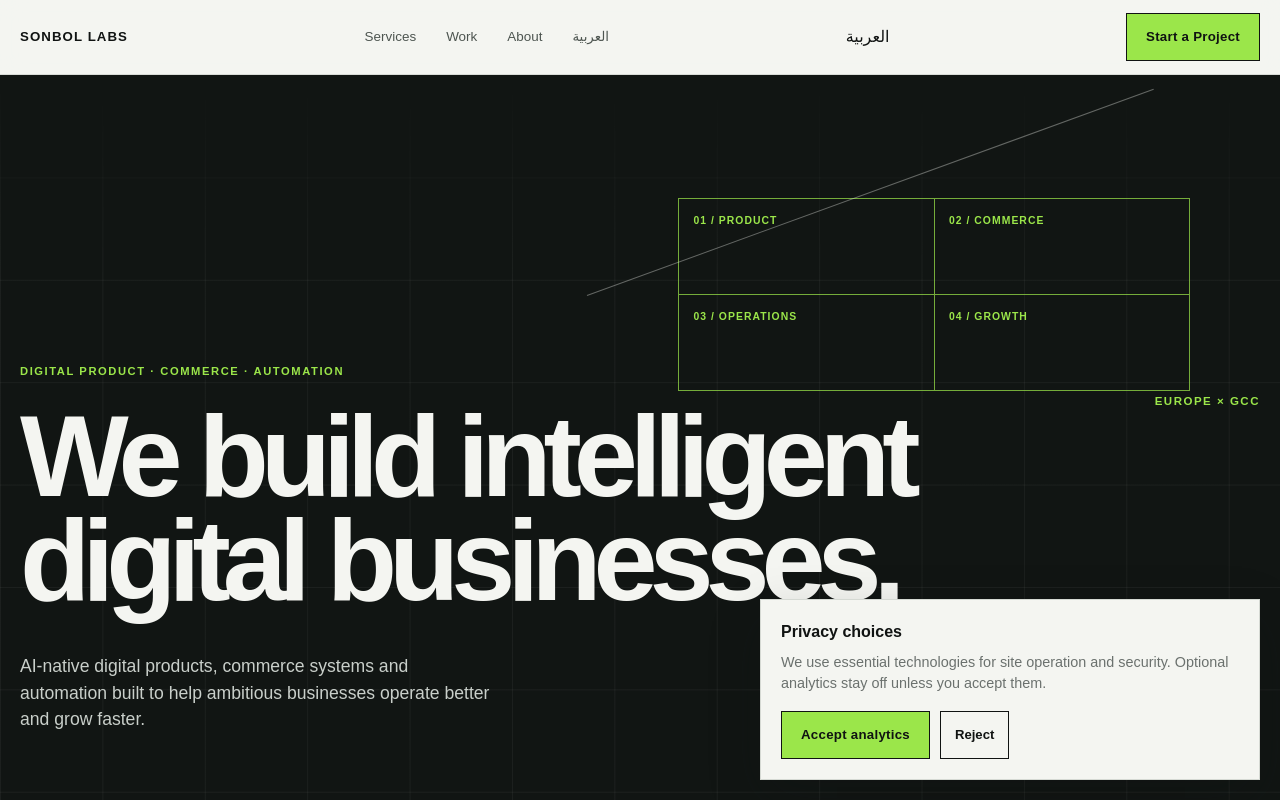
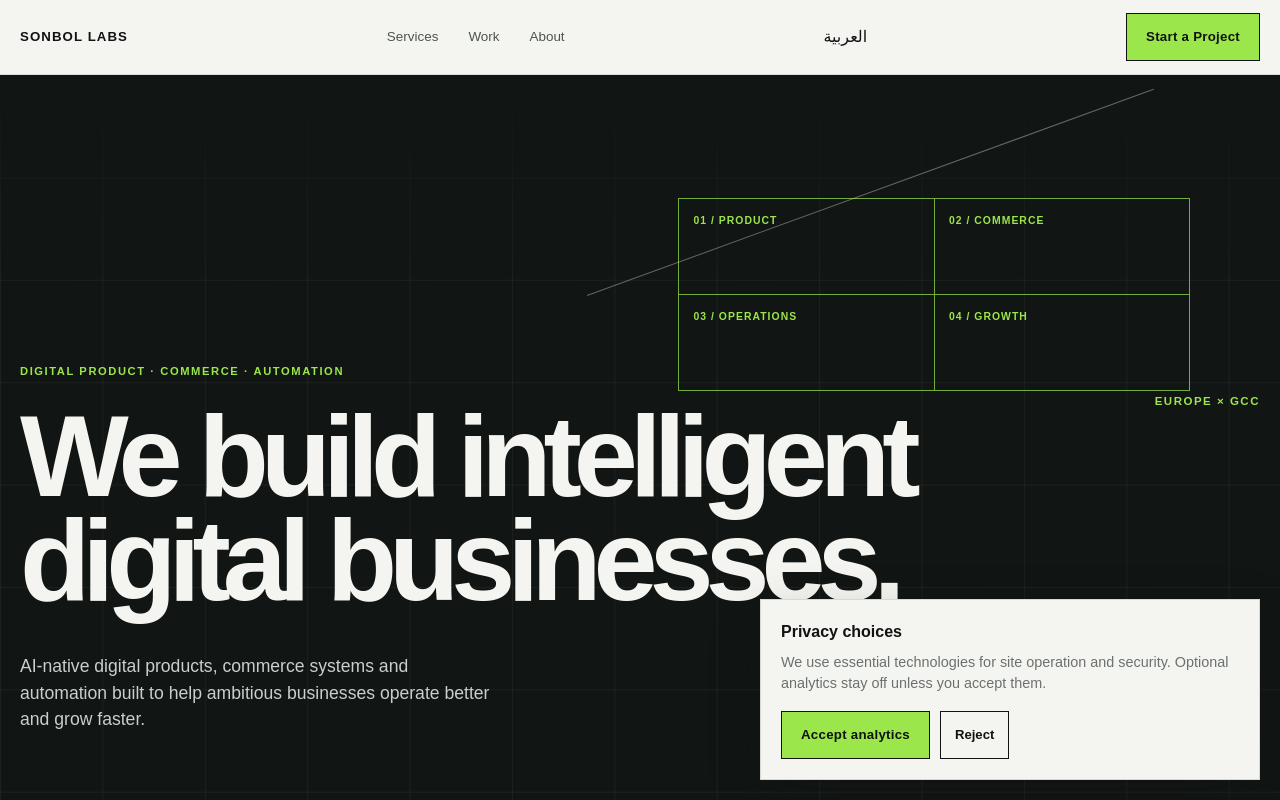
Before and after one commit to mohamedsonbol/sonbolabs, a Next.js app: page / in a window 1280 px wide. Shown: the top 800 px of the page. Built offline with nearby package versions, Linux system fonts and the light colour scheme; no server answers.

Commit message:
Fix duplicate header language switch

```diff
--- a/app/globals.css
+++ b/app/globals.css
@@ -97,3 +97,5 @@ html[dir="rtl"] .services-steps li:last-child{border:0}
 @media(max-width:900px){.services-package-grid{grid-template-columns:1fr}.services-card h3{font-size:clamp(2rem,5vw,3rem)}.services-card-facts{grid-template-columns:repeat(2,minmax(0,1fr));gap:15px}.services-support-card{padding:19px}.services-steps li{padding-inline-end:15px}.services-steps li:not(:first-child){padding-inline-start:15px}}
 @media(max-width:760px){.services-hero{padding:85px 0 55px}.services-hero h1{font-size:clamp(3.1rem,14vw,5.5rem)}.services-hero-bottom,.services-faq-layout,.services-final-inner{grid-template-columns:1fr;gap:30px}.services-hero-actions{display:grid;grid-template-columns:1fr}.services-package-grid{margin-top:35px}.services-card{padding:22px}.services-support-grid{grid-template-columns:1fr}.services-support-card{border-right:0;border-bottom:1px solid #3c453f}.services-support-card:last-child{border-bottom:0}.services-support-card h3{margin-top:20px}.services-steps{grid-template-columns:1fr}.services-steps li,.services-steps li:not(:first-child){padding:18px 0;border-right:0;border-left:0;border-bottom:1px solid #bec7ba}.services-steps li:last-child{border-bottom:0}.services-steps h3{margin:14px 0 8px}.services-card-facts{grid-template-columns:1fr;gap:0}.services-final-inner h2{font-size:clamp(2.8rem,12vw,5rem)}html[dir="rtl"] .services-steps li,html[dir="rtl"] .services-steps li:not(:first-child){padding:18px 0;border-left:0;border-bottom:1px solid #bec7ba}html[dir="rtl"] .services-steps li:last-child{border-bottom:0}}
 .privacy-copy{max-width:760px;line-height:1.65;color:#4b534e}.privacy-copy h2{margin-top:42px;color:var(--ink)}.privacy-copy ul{padding-inline-start:1.25rem}.privacy-copy li+li{margin-top:10px}.privacy-status{border-inline-start:3px solid var(--acid);padding-inline-start:14px;color:var(--ink);font-weight:700}.privacy-effective-date{font-size:.9rem}.privacy-copy a,.form-privacy-note a{color:var(--ink);text-decoration:underline;text-underline-offset:3px}.form-privacy-note{max-width:620px;margin:12px 0 0;color:var(--muted);font-size:.8rem;line-height:1.5}
+ .mobile-nav-actions{display:none}
+ @media(max-width:760px){.mobile-nav-actions{display:flex;align-items:center;gap:8px}.mobile-nav-actions .language-link{display:block;padding:0}}
--- a/components/layout/header.tsx
+++ b/components/layout/header.tsx
@@ -4,4 +4,39 @@ import { useState } from "react";
 import { usePathname } from "next/navigation";
 import { TrackedLink } from "@/components/ui/tracked-link";
 import { getDictionary, localePath } from "@/content/site";
-export function Header() { const [open,setOpen]=useState(false); const pathname=usePathname(); const locale=pathname.startsWith("/ar")?"ar":"en"; const d=getDictionary(locale); const href=(path:string)=>localePath(locale,path); const alternate=locale==="ar"?(pathname.replace(/^\/ar(?=\/|$)/,"")||"/"):`/ar${pathname === "/" ? "" : pathname}`; return <header className="site-header"><nav className={`container nav ${open?"nav-open":""}`} aria-label="Main navigation"><Link href={href("/")} className="wordmark">SONBOL LABS</Link><div className="nav-links" id="menu"><Link href={href("/services")} onClick={()=>setOpen(false)}>{d.nav.services}</Link><Link href={href("/#work")} onClick={()=>setOpen(false)}>{d.nav.work}</Link><Link href={href("/#about")} onClick={()=>setOpen(false)}>{d.nav.about}</Link><Link href={alternate} lang={locale==="ar"?"en":"ar"} className="language-link" onClick={()=>setOpen(false)}>{d.nav.language}</Link></div><Link href={alternate} lang={locale==="ar"?"en":"ar"} className="language-link desktop-language">{d.nav.language}</Link><TrackedLink href={href("/contact")} name={d.nav.start} location="navigation" className="button button-primary">{d.nav.start}</TrackedLink><button className="menu-button" onClick={()=>setOpen(!open)} aria-expanded={open} aria-controls="menu" aria-label={open?d.nav.close:d.nav.menu}>{open?"×":"Menu"}</button></nav></header>; }
+export function Header() {
+  const [open, setOpen] = useState(false);
+  const pathname = usePathname();
+  const locale = pathname.startsWith("/ar") ? "ar" : "en";
+  const d = getDictionary(locale);
+  const href = (path: string) => localePath(locale, path);
+  const alternate = locale === "ar" ? pathname.replace(/^\/ar(?=\/|$)/, "") || "/" : `/ar${pathname === "/" ? "" : pathname}`;
+  const languageLink = (
+    <Link href={alternate} lang={locale === "ar" ? "en" : "ar"} className="language-link" onClick={() => setOpen(false)}>
+      {d.nav.language}
+    </Link>
+  );
+
+  return (
+    <header className="site-header">
+      <nav className={`container nav ${open ? "nav-open" : ""}`} aria-label="Main navigation">
+        <Link href={href("/")} className="wordmark">SONBOL LABS</Link>
+        <div className="nav-links" id="menu">
+          <Link href={href("/services")} onClick={() => setOpen(false)}>{d.nav.services}</Link>
+          <Link href={href("/#work")} onClick={() => setOpen(false)}>{d.nav.work}</Link>
+          <Link href={href("/#about")} onClick={() => setOpen(false)}>{d.nav.about}</Link>
+        </div>
+        <Link href={alternate} lang={locale === "ar" ? "en" : "ar"} className="language-link desktop-language" onClick={() => setOpen(false)}>
+          {d.nav.language}
+        </Link>
+        <TrackedLink href={href("/contact")} name={d.nav.start} location="navigation" className="button button-primary">{d.nav.start}</TrackedLink>
+        <div className="mobile-nav-actions">
+          {languageLink}
+          <button className="menu-button" onClick={() => setOpen(!open)} aria-expanded={open} aria-controls="menu" aria-label={open ? d.nav.close : d.nav.menu}>
+            {open ? "×" : "Menu"}
+          </button>
+        </div>
+      </nav>
+    </header>
+  );
+}
--- a/components/localized-site.tsx
+++ b/components/localized-site.tsx
@@ -11,7 +11,8 @@ export function LocalizedHeader({ locale }: { locale: Locale }) {
   const [open, setOpen] = useState(false); const pathname = usePathname(); const d = getDictionary(locale);
   const href = (path: string) => localePath(locale, path);
   const alternate = locale === "ar" ? pathname.replace(/^\/ar(?=\/|$)/, "") || "/" : `/ar${pathname === "/" ? "" : pathname}`;
-  return <header className="site-header"><nav className={`container nav ${open ? "nav-open" : ""}`} aria-label="Main navigation"><Link href={href("/")} className="wordmark">SONBOL LABS</Link><div className="nav-links" id="menu"><Link href={href("/#services")} onClick={()=>setOpen(false)}>{d.nav.services}</Link><Link href={href("/#work")} onClick={()=>setOpen(false)}>{d.nav.work}</Link><Link href={href("/#about")} onClick={()=>setOpen(false)}>{d.nav.about}</Link><Link href={alternate} lang={locale === "ar" ? "en" : "ar"} className="language-link" onClick={()=>setOpen(false)}>{d.nav.language}</Link></div><Link href={alternate} lang={locale === "ar" ? "en" : "ar"} className="language-link desktop-language">{d.nav.language}</Link><TrackedLink href={href("/contact")} name={d.nav.start} location="navigation" className="button button-primary">{d.nav.start}</TrackedLink><button className="menu-button" onClick={()=>setOpen(!open)} aria-expanded={open} aria-controls="menu" aria-label={open ? d.nav.close : d.nav.menu}>{open ? "×" : "Menu"}</button></nav></header>;
+  const languageLink = <Link href={alternate} lang={locale === "ar" ? "en" : "ar"} className="language-link" onClick={() => setOpen(false)}>{d.nav.language}</Link>;
+  return <header className="site-header"><nav className={`container nav ${open ? "nav-open" : ""}`} aria-label="Main navigation"><Link href={href("/")} className="wordmark">SONBOL LABS</Link><div className="nav-links" id="menu"><Link href={href("/#services")} onClick={() => setOpen(false)}>{d.nav.services}</Link><Link href={href("/#work")} onClick={() => setOpen(false)}>{d.nav.work}</Link><Link href={href("/#about")} onClick={() => setOpen(false)}>{d.nav.about}</Link></div><Link href={alternate} lang={locale === "ar" ? "en" : "ar"} className="language-link desktop-language" onClick={() => setOpen(false)}>{d.nav.language}</Link><TrackedLink href={href("/contact")} name={d.nav.start} location="navigation" className="button button-primary">{d.nav.start}</TrackedLink><div className="mobile-nav-actions">{languageLink}<button className="menu-button" onClick={() => setOpen(!open)} aria-expanded={open} aria-controls="menu" aria-label={open ? d.nav.close : d.nav.menu}>{open ? "×" : "Menu"}</button></div></nav></header>;
 }
 
 export function LocalizedFooter({ locale }: { locale: Locale }) { const d = getDictionary(locale); const href=(path:string)=>localePath(locale,path); return <footer className="footer"><div className="container"><div className="footer-top"><div><div className="wordmark">SONBOL LABS</div><p>{d.footer.descriptor}<br/>{d.footer.market}</p></div><nav className="footer-nav" aria-label="Footer navigation"><Link href={href("/#services")}>{d.nav.services}</Link><Link href={href("/work/dr-choice")}>{d.nav.work}</Link><Link href={href("/#about")}>{d.nav.about}</Link><Link href={href("/contact")}>{d.nav.contact}</Link><Link href={href("/privacy")}>{d.nav.privacy}</Link></nav></div><div className="footer-bottom"><span>© {new Date().getFullYear()} Sonbol Labs</span><span>{d.footer.framework}</span></div></div></footer>; }
```
